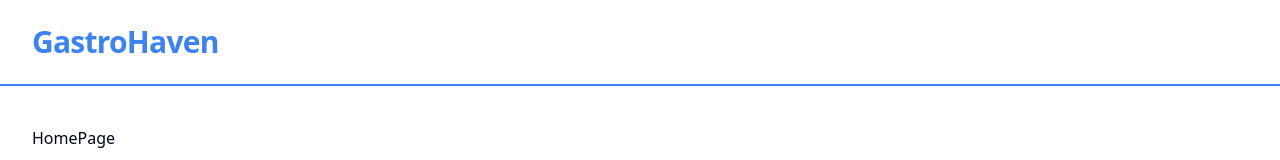
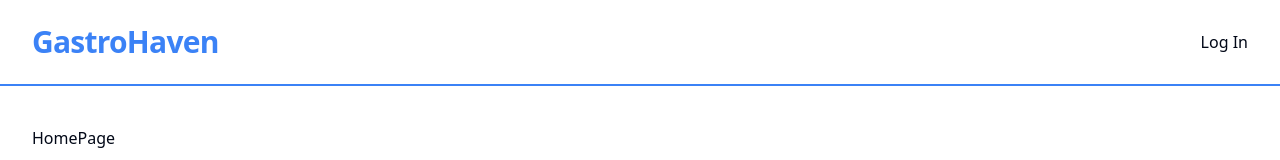
Before and after one commit to vergovters/food-ordering-frontend, a React (Vite) app: page / in a window 1280 px wide. Shown: the top 160 px of the page. Built offline with nearby package versions, Linux system fonts and the light colour scheme.

Commit message:
main nav

```diff
--- a/src/components/Header.tsx
+++ b/src/components/Header.tsx
@@ -1,5 +1,6 @@
 import { Link } from "react-router-dom";
 import MobileNav from "./MobileNav";
+import MainNav from "./MainNav";
 
 export default function Header() {
   return (
@@ -11,6 +12,9 @@ export default function Header() {
             <div className="md:hidden">
               <MobileNav/>
             </div>
+            <div className="hidden md:block">
+              <MainNav/>
+            </div>
         </div>
     </div>
   )
--- /dev/null
+++ b/src/components/MainNav.tsx
@@ -0,0 +1,9 @@
+const MainNav = () => {
+    return(
+        <button className="fond-bold hover:text-blue-500 hover:bg-white">
+            Log In
+        </button>
+    )
+}
+
+export default MainNav;
```
